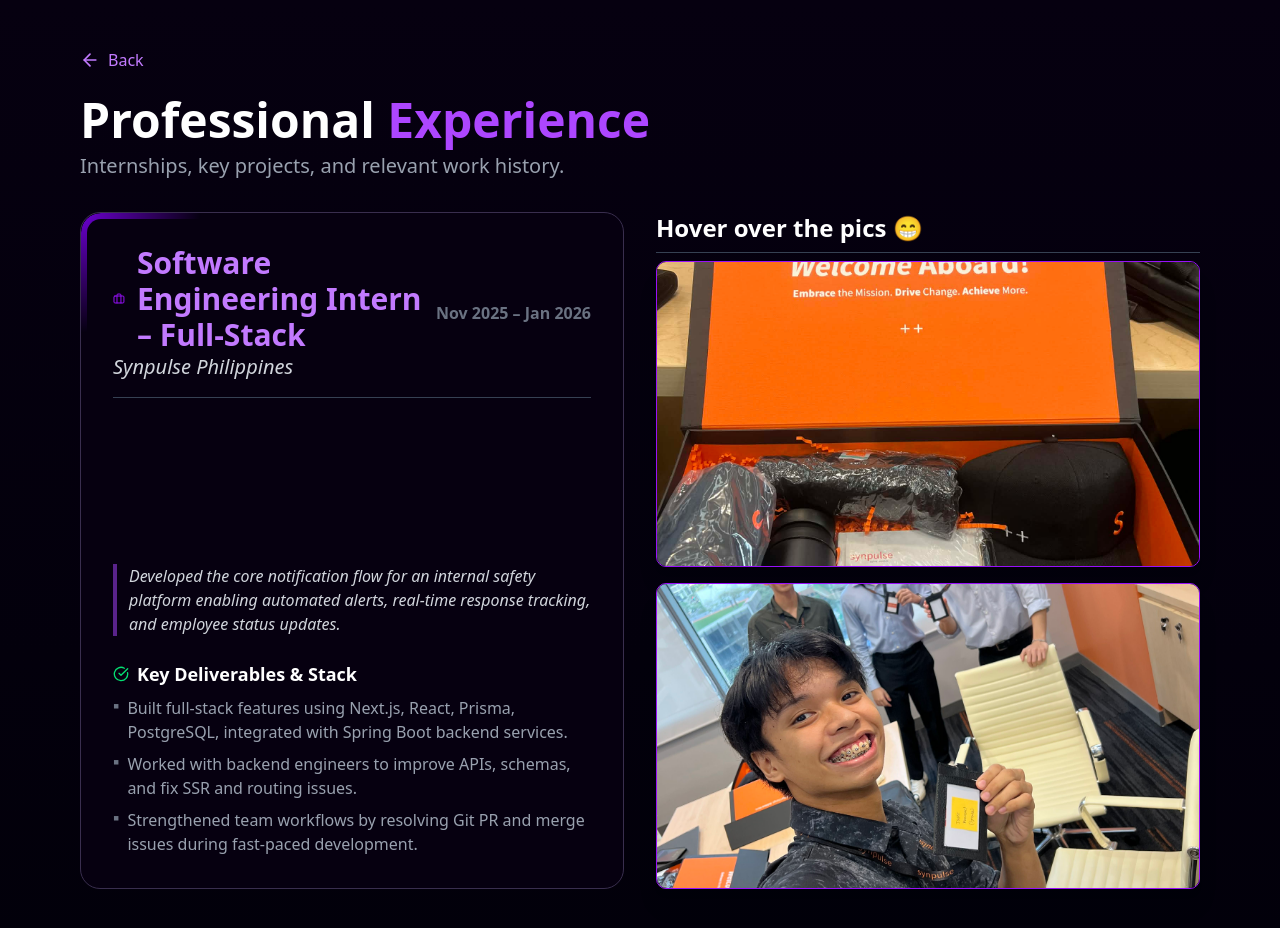
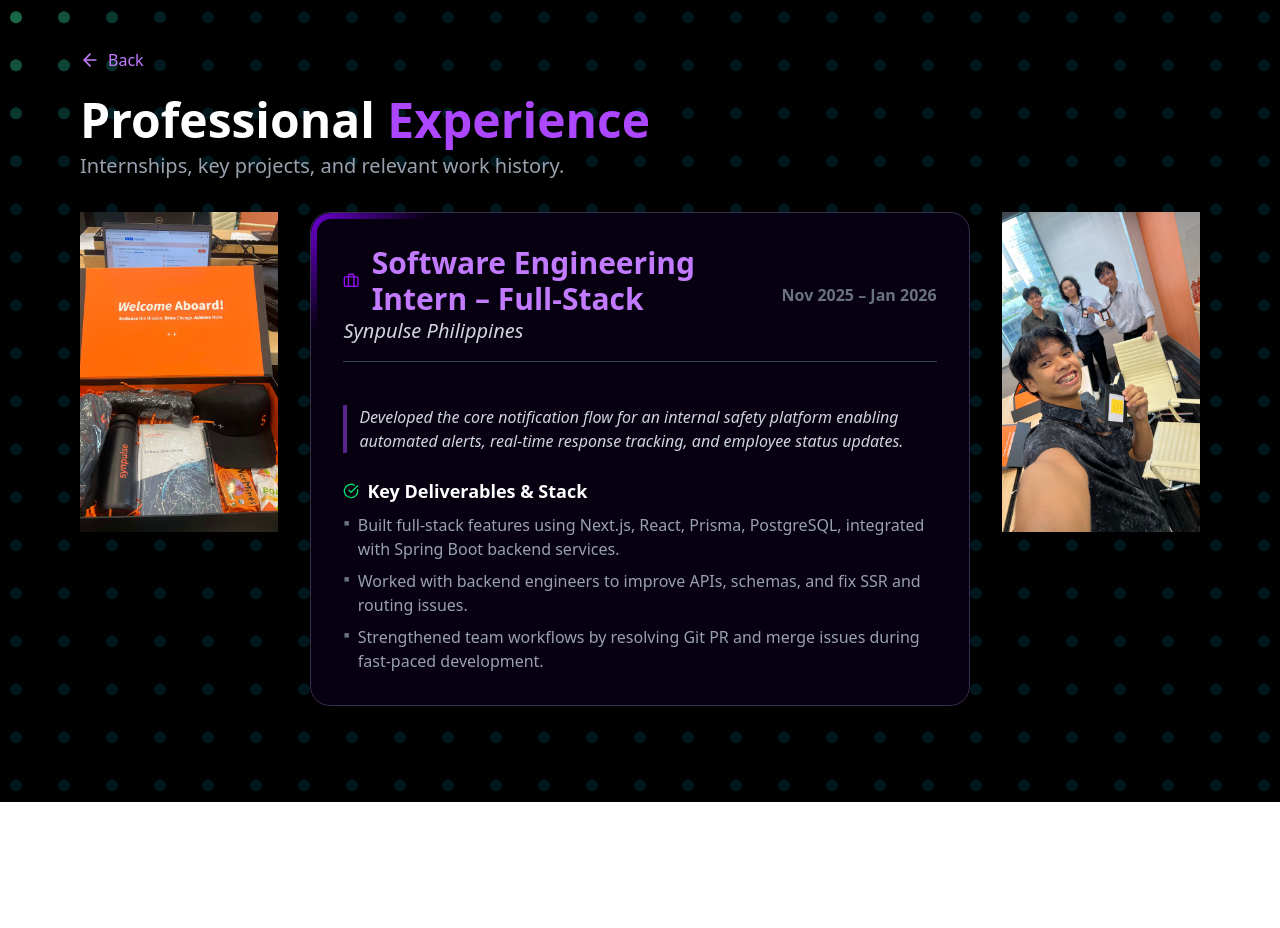
Before and after one commit to JaviHorse/my-portfolio, a Next.js app: page /Resume/experience in a window 1280 px wide. Shown: the top 928 px of the page. After the commit the page ends 802 px from the top, so only its background shows below. Built offline with nearby package versions, Linux system fonts and the light colour scheme.

Commit message:
Updated the website

```diff
--- a/app/Resume/Education/page.tsx
+++ b/app/Resume/Education/page.tsx
@@ -4,6 +4,7 @@ import { useState, useRef, useCallback } from 'react';
 import Link from 'next/link';
 import Image from 'next/image';
 import { ArrowLeft, GraduationCap, Sparkles, BookOpen } from 'lucide-react';
+import DotGrid from '../../components/DotGrid';
 import '../../components/MagicBento.css';
 
 // --- Reusable Interactive Card Component (FIXED) ---
@@ -71,8 +72,29 @@ const educationDetails = [
 
 export default function EducationPage() {
   return (
-    // Outer container for the whole page content
-    <div className="bento-section mx-auto pt-12 pb-24 text-white px-4 max-w-4xl">
+    <main className="min-h-screen relative overflow-hidden bg-black">
+      {/* DotGrid Background */}
+      <DotGrid
+        className="z-0 opacity-45"
+        style={{
+          position: "absolute",
+          width: "100%",
+          height: "100%",
+          top: 0,
+          left: 0,
+        }}
+        dotSize={12}
+        gap={36}
+        baseColor="#003344"
+        activeColor="#40ffaa"
+        proximity={180}
+        shockRadius={200}
+        shockStrength={8}
+        speedTrigger={120}
+      />
+
+      {/* Content */}
+      <div className="bento-section mx-auto pt-12 pb-24 text-white px-4 max-w-4xl relative z-10">
 
       {/* 1. Header Section */}
       <header className="pb-8">
@@ -170,6 +192,7 @@ export default function EducationPage() {
         ))}
 
       </div>
-    </div>
+      </div>
+    </main>
   );
 }
--- a/app/Resume/experience/page.jsx
+++ b/app/Resume/experience/page.jsx
@@ -4,6 +4,7 @@ import { useState, useRef, useCallback } from 'react';
 import Link from 'next/link';
 import Image from 'next/image';
 import { ArrowLeft, Briefcase, CheckCircle } from 'lucide-react';
+import DotGrid from '../../components/DotGrid';
 import '../../components/MagicBento.css';
 
 // --- Reusable Interactive Card Component (FIXED) ---
@@ -43,7 +44,7 @@ const InteractiveCard = ({ children, className }) => {
 // ------------------------------------------
 
 // NEW HOVER IMAGE COMPONENT
-const HoverImage = ({ src, alt }) => {
+const HoverImage = ({ src, alt, className = '', plain = false }) => {
   const [isHovered, setIsHovered] = useState(false);
 
   const objectFitStyle = {
@@ -52,7 +53,12 @@ const HoverImage = ({ src, alt }) => {
 
   return (
     <div
-      className="relative w-full aspect-video rounded-lg overflow-hidden border border-purple-600 shadow-xl transition-all duration-300"
+      className={`${
+        plain
+          ? 'relative w-full transition-all duration-300'
+          : 'relative w-full rounded-lg overflow-hidden border border-purple-600 shadow-xl transition-all duration-300'
+      } ${className}`}
+      style={{ aspectRatio: '3 / 4' }}
       onMouseEnter={() => setIsHovered(true)}
       onMouseLeave={() => setIsHovered(false)}
     >
@@ -93,8 +99,29 @@ const experienceDetails = [
 
 export default function ExperiencePage() {
   return (
-    // Outer container for the whole page content
-    <div className="bento-section mx-auto pt-12 pb-24 text-white px-4 max-w-6xl">
+    <main className="min-h-screen relative overflow-hidden bg-black">
+      {/* DotGrid Background */}
+      <DotGrid
+        className="z-0 opacity-45"
+        style={{
+          position: "absolute",
+          width: "100%",
+          height: "100%",
+          top: 0,
+          left: 0,
+        }}
+        dotSize={12}
+        gap={36}
+        baseColor="#003344"
+        activeColor="#40ffaa"
+        proximity={180}
+        shockRadius={200}
+        shockStrength={8}
+        speedTrigger={120}
+      />
+
+      {/* Content */}
+      <div className="bento-section mx-auto pt-12 pb-24 text-white px-4 max-w-6xl relative z-10">
 
       {/* 1. Header Section */}
       <header className="pb-8">
@@ -116,17 +143,27 @@ export default function ExperiencePage() {
         </p>
       </header>
 
-      {/* 2. MAIN LAYOUT GRID: Splits the content 50/50 on large screens */}
-      <div className="grid grid-cols-1 lg:grid-cols-2 gap-8">
+      {/* 2. MAIN LAYOUT GRID: Five-column layout on large screens (images sandwich the bento) */}
+      <div className="grid grid-cols-1 lg:grid-cols-5 gap-8 items-start">
 
-        {/* LEFT COLUMN: INTERACTIVE CARD */}
-        <div className="flex flex-col space-y-8">
+        {/* LEFT: Image 1 */}
+        <div className="flex flex-col space-y-4 pt-4 lg:pt-0 lg:col-span-1">
+          <HoverImage
+            src={experienceDetails[0].image1}
+            alt="Experience photo 1"
+            className="h-80"
+            plain={true}
+          />
+
+        </div>
+
+        {/* MIDDLE: Bento card */}
+        <div className="flex flex-col lg:col-span-3 min-h-0">
           {experienceDetails.map((item, index) => (
             <InteractiveCard
               key={index}
-              className="magic-bento-card !p-8 flex flex-col h-full transition hover:border-purple-600/50"
+              className="magic-bento-card !p-8 flex flex-col flex-1 min-h-0 transition hover:border-purple-600/50 overflow-auto"
             >
-              {/* Top Row: Role, Company, Dates */}
               <div className="flex flex-col md:flex-row justify-between items-start md:items-center mb-4 border-b border-gray-700 pb-4">
                 <div className="mb-2 md:mb-0">
                   <h2 className="text-3xl font-bold text-purple-400 flex items-center">
@@ -138,14 +175,11 @@ export default function ExperiencePage() {
                 <p className="text-md font-semibold text-gray-500 shrink-0">{item.dates}</p>
               </div>
 
-              {/* Details: Summary and Contributions */}
               <div className="pt-2">
-                {/* Summary */}
                 <p className="text-gray-300 mb-6 italic border-l-4 border-purple-500/50 pl-3">
                   {item.summary}
                 </p>
 
-                {/* Key Contributions */}
                 <div>
                   <h3 className="text-lg font-semibold text-white mb-2 flex items-center">
                     <CheckCircle className="w-4 h-4 mr-2 text-green-400" />
@@ -165,24 +199,17 @@ export default function ExperiencePage() {
           ))}
         </div>
 
-        {/* RIGHT COLUMN: STACKED PICTURES */}
-        <div className="flex flex-col space-y-4 pt-4 lg:pt-0">
-          <h2 className="text-2xl font-bold text-white border-b border-gray-700 pb-2 mb-2">
-            Hover over the pics 😁
-          </h2>
-
-          <HoverImage
-            src={experienceDetails[0].image1}
-            alt="Experience photo 1"
-          />
-
+        {/* RIGHT: Image 2 */}
+        <div className="flex flex-col lg:col-span-1">
           <HoverImage
             src={experienceDetails[0].image2}
             alt="Experience photo 2"
+            className="h-80"
+            plain={true}
           />
         </div>
-
       </div>
-    </div>
+      </div>
+    </main>
   );
 }
--- a/app/Resume/hobbies/page.jsx
+++ b/app/Resume/hobbies/page.jsx
@@ -4,6 +4,7 @@ import { useState, useRef, useCallback } from 'react';
 import Link from 'next/link';
 import Image from 'next/image';
 import { ArrowLeft, Gamepad, Dumbbell, Zap, Utensils, Users, BookOpen } from 'lucide-react';
+import DotGrid from '../../components/DotGrid';
 import '../../components/MagicBento.css';
 
 // --- Reusable Interactive Card Component (FIXED) ---
@@ -112,7 +113,29 @@ const hobbiesData = [
 
 export default function HobbiesPage() {
   return (
-    <div className="bento-section mx-auto pt-12 pb-24 text-white px-4 max-w-6xl">
+    <main className="min-h-screen relative overflow-hidden bg-black">
+      {/* DotGrid Background */}
+      <DotGrid
+        className="z-0 opacity-45"
+        style={{
+          position: "absolute",
+          width: "100%",
+          height: "100%",
+          top: 0,
+          left: 0,
+        }}
+        dotSize={12}
+        gap={36}
+        baseColor="#003344"
+        activeColor="#40ffaa"
+        proximity={180}
+        shockRadius={200}
+        shockStrength={8}
+        speedTrigger={120}
+      />
+
+      {/* Content */}
+      <div className="bento-section mx-auto pt-12 pb-24 text-white px-4 max-w-6xl relative z-10">
 
       {/* Header */}
       <header className="pb-8">
@@ -146,6 +169,7 @@ export default function HobbiesPage() {
           />
         ))}
       </div>
-    </div>
+      </div>
+    </main>
   );
 }
--- a/app/Resume/leadership/page.jsx
+++ b/app/Resume/leadership/page.jsx
@@ -4,6 +4,7 @@ import { useState, useRef, useCallback } from 'react';
 import Link from 'next/link';
 import Image from 'next/image';
 import { Zap, Briefcase, ArrowLeft } from 'lucide-react';
+import DotGrid from '../../components/DotGrid';
 import '../../components/MagicBento.css';
 
 // --- Reusable Interactive Card Component (FIXED) ---
@@ -72,8 +73,29 @@ const leadershipSections = [
 
 export default function LeadershipPage() {
   return (
-    // Outer container for the whole page content
-    <div className="bento-section mx-auto pt-12 pb-24 text-white px-4 max-w-7xl">
+    <main className="min-h-screen relative overflow-hidden bg-black">
+      {/* DotGrid Background */}
+      <DotGrid
+        className="z-0 opacity-45"
+        style={{
+          position: "absolute",
+          width: "100%",
+          height: "100%",
+          top: 0,
+          left: 0,
+        }}
+        dotSize={12}
+        gap={36}
+        baseColor="#003344"
+        activeColor="#40ffaa"
+        proximity={180}
+        shockRadius={200}
+        shockStrength={8}
+        speedTrigger={120}
+      />
+
+      {/* Content */}
+      <div className="bento-section mx-auto pt-12 pb-24 text-white px-4 max-w-7xl relative z-10">
 
       {/* Header Section */}
       <header className="pb-8">
@@ -171,6 +193,7 @@ export default function LeadershipPage() {
           ))}
         </div>
       </div>
-    </div>
+      </div>
+    </main>
   );
 }
--- a/app/Resume/skills/page.jsx
+++ b/app/Resume/skills/page.jsx
@@ -4,6 +4,7 @@ import { useState, useRef, useCallback } from 'react';
 import Link from 'next/link';
 import Image from 'next/image';
 import { Sparkles, ArrowLeft } from 'lucide-react';
+import DotGrid from '../../components/DotGrid';
 import '../../components/MagicBento.css';
 
 // --- Reusable Interactive Card Component (FIXED) ---
@@ -78,7 +79,29 @@ const skillCategories = [
 
 export default function SkillsPage() {
   return (
-    <div className="bento-section mx-auto pt-12 pb-24 text-white">
+    <main className="min-h-screen relative overflow-hidden bg-black">
+      {/* DotGrid Background */}
+      <DotGrid
+        className="z-0 opacity-45"
+        style={{
+          position: "absolute",
+          width: "100%",
+          height: "100%",
+          top: 0,
+          left: 0,
+        }}
+        dotSize={12}
+        gap={36}
+        baseColor="#003344"
+        activeColor="#40ffaa"
+        proximity={180}
+        shockRadius={200}
+        shockStrength={8}
+        speedTrigger={120}
+      />
+
+      {/* Content */}
+      <div className="bento-section mx-auto pt-12 pb-24 text-white relative z-10">
 
       {/* HEADER */}
       <header className="pb-6 px-4 max-w-7xl mx-auto">
@@ -157,6 +180,7 @@ export default function SkillsPage() {
           </div>
         </div>
       </div>
-    </div>
+      </div>
+    </main>
   );
 }
--- a/app/layout.tsx
+++ b/app/layout.tsx
@@ -25,10 +25,7 @@ export default function RootLayout({
   return (
     <html lang="en">
       <body
-        className={`${geistSans.variable} ${geistMono.variable} antialiased
-
-        /* 🟢 ADDED: Shared background gradient and min-height */
-        bg-gradient-to-b from-[#060010] to-[#02000a] min-h-screen`}
+        className={`${geistSans.variable} ${geistMono.variable} antialiased`}
       >
         {children}
       </body>
```
Also changed, not shown: app/Resume/about/page.tsx (+31 -8 lines).
